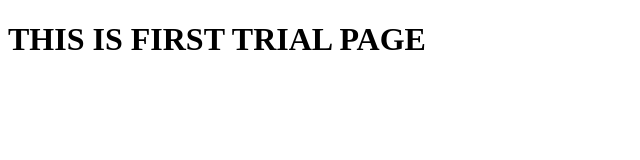
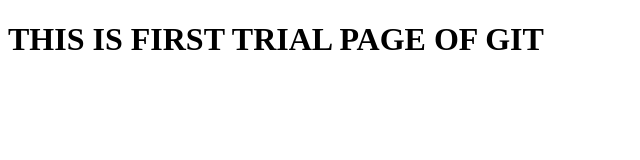
Before and after one commit to dattanik/coursera-test, a plain HTML site: page site/index.html in a window 1280 px wide. Shown: the whole page, without its empty margins (0-640 px from the left). Drawn offline with Linux system fonts and the light colour scheme.

Commit message:
TRIAL 1st PAGE

```diff
--- a/site/index.html
+++ b/site/index.html
@@ -4,6 +4,6 @@
 	<title>Hello</title>
 </head>
 <body>
-<h1>THIS IS FIRST TRIAL PAGE</h1>
+<h1>THIS IS FIRST TRIAL PAGE OF GIT</h1>
 </body>
 </html>
```
